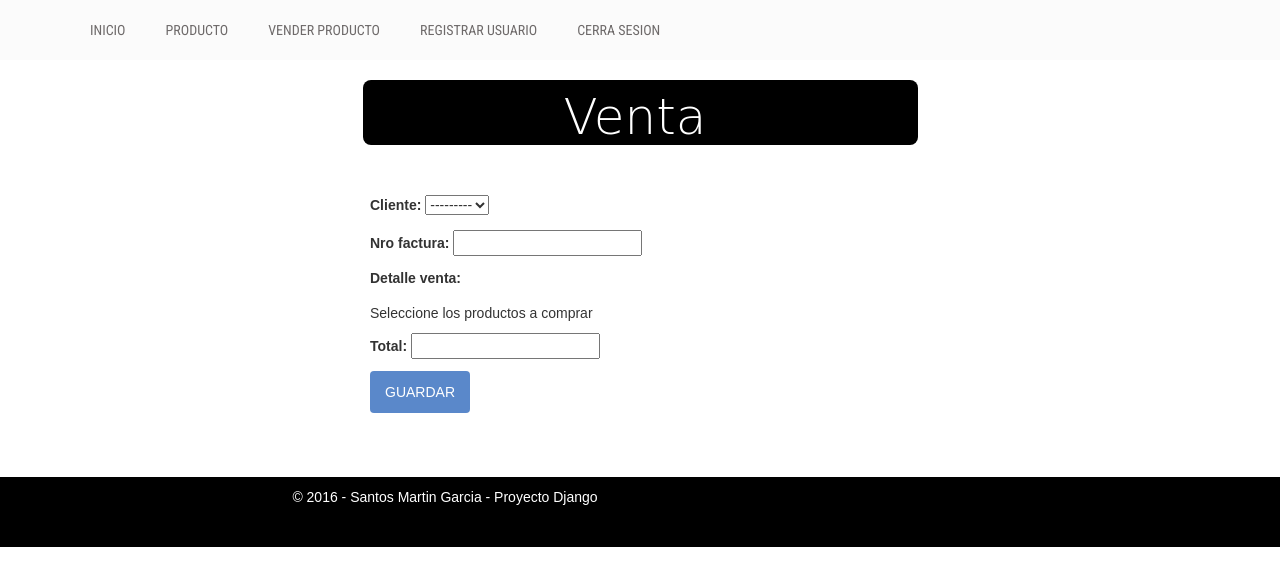
After one commit to santosdmg/proyectdjangosisvent, a Django app: page /Venta/nuevo/ in a window 1280 px wide. The commit adds this page. Shown: the top 586 px of the page. Run offline with Django 3.2, Linux system fonts and the light colour scheme; the visitor is signed in with stand-in values (Sample User, id 1); data that the repository does not hold is empty; parts of the project's set-up code (start-up, migrations or seed data) failed here and were passed over; some libraries are stand-ins or nearby versions.

Commit message:
restriccion de usuarios y venta.

```diff
--- a/blogventas/forms.py
+++ b/blogventas/forms.py
@@ -1,5 +1,5 @@
 from django import forms
-from .models import Producto, Marca
+from .models import Producto, Marca, Venta
 from django.contrib.auth.models import User, Permission
 from django.contrib.auth.forms import UserCreationForm
 
@@ -34,3 +34,13 @@ class frmMarca(forms.ModelForm):
     class Meta:
         model = Marca
         fields= ('descripcion',)
+
+class frmVenta(forms.ModelForm):
+    class Meta:
+        model = Venta
+        fields = ('cliente','nro_factura', 'detalle_venta', 'total'  )
+    def __init__ (self, *args, **kwargs):
+        super (frmVenta, self).__init__(*args, **kwargs)
+        self.fields['detalle_venta'].widget = forms.widgets.CheckboxSelectMultiple()
+        self.fields['detalle_venta'].help_text = "Seleccione los productos a comprar"
+        self.fields['detalle_venta'].queryset = Producto.objects.all()
--- a/blogventas/templates/blogventas/base2.html
+++ b/blogventas/templates/blogventas/base2.html
@@ -12,7 +12,7 @@
           <link href='http://fonts.googleapis.com/css?family=Titillium+Web:400,200,300,700,600' rel='stylesheet' type='text/css'>
           <link href='http://fonts.googleapis.com/css?family=Roboto+Condensed:400,700,300' rel='stylesheet' type='text/css'>
           <link href='http://fonts.googleapis.com/css?family=Raleway:400,100' rel='stylesheet' type='text/css'>
-          <script src="https://maxcdn.bootstrapcdn.com/bootstrap/3.3.7/js/bootstrap.min.js"></script>
+
           <!-- Bootstrap -->
           <link rel="stylesheet" href="{%static 'css/bootstrap.min.css'%}">
 
@@ -41,10 +41,8 @@
                          <li ><a href="{%url 'inicio'%}">Inicio</a></li>
                          {% if user.is_authenticated %}
                          <li><a href="{%url 'lista_productos'%}">Producto</a></li>
-                         <li><a href="#">Single product</a></li>
-                         <li><a href="#">Cart</a></li>
-                         <li><a href="#">Checkout</a></li>
-                         <li><a href="#">Category</a></li>
+                         <li><a href="{%url 'ventaN'%}">Vender Producto</a></li>
+                         <li><a href="{%url 'crear_Us'%}">Registrar Usuario</a></li>
                          <li><a href="{%url 'logout_Us'%}">Cerra sesion</a></li>
                          {% else %}
                          <li><a href="{%url 'login_Us'%}">Iniciar Sesion</a></li>
@@ -85,11 +83,9 @@
     </div> <!-- End footer bottom area -->
 
 
-     <!-- Latest jQuery form server -->
-        <script src="https://code.jquery.com/jquery.min.js"></script>
-
-        <!-- Bootstrap JS form CDN -->
-        <script src="http://maxcdn.bootstrapcdn.com/bootstrap/3.2.0/js/bootstrap.min.js"></script>
+      <!-- jQuery and Bootstrap's JavaScript-->
+    <script src="https://ajax.googleapis.com/ajax/libs/jquery/1/jquery.min.js"></script>
+    <script src="https://maxcdn.bootstrapcdn.com/bootstrap/latest/js/bootstrap.js"></script>
 
         <!-- jQuery sticky menu -->
         <script src="{% static 'js/owl.carousel.min.js'%}"></script>
@@ -107,4 +103,7 @@
 
       </body>
 
+{% block js %}
+
+                            {% endblock %}
 </html>
--- a/blogventas/templates/blogventas/lista_producto.html
+++ b/blogventas/templates/blogventas/lista_producto.html
@@ -25,7 +25,7 @@
               <div style='height:300px' class="product-f-image">
                 <img src='{{post.imagen.url}}' class="img-responsive" style='height:300px'/>
                 <div class="product-hover">
-                                       <a href="#" class="add-to-cart-link"><i class="fa fa-shopping-cart"></i> Comprar</a>
+
                                        <a href="{% url 'detalle' pk=post.pk%}" class="view-details-link"><i class="fa fa-link"></i> Ver detalle</a>
                                    </div>
               </div>
--- /dev/null
+++ b/blogventas/templates/blogventas/nueva_marca.html
@@ -0,0 +1,5 @@
+ <form method="POST" class="post-form">
+ {% csrf_token %}
+ {{ formM.as_p }}
+ <button type="submit" class="btn">Guardar</button>
+ </form>
--- a/blogventas/templates/blogventas/post_detail.html
+++ b/blogventas/templates/blogventas/post_detail.html
@@ -14,7 +14,7 @@
     <div class="col-md-5">
       <img src='{{post.imagen.url}}' class="img-responsive" style='width:362px;height:300px'/>
       <div class="product-carousel-price">
-                          <ins>Q. {{ post.precio}}<a class="btn" style="font-size: 25px;" href="#"><span class="glyphicon glyphicon-shopping-cart"></span></a>
+                          <ins>Q. {{ post.precio}}
                             {% if user.is_authenticated %}
                              <a class="btn" style="font-size: 25px;" href="{%url 'post_editar' pk=post.pk%}"><span class="glyphicon glyphicon-pencil"></span></a>
                             {% endif %}
--- a/blogventas/templates/blogventas/productos.html
+++ b/blogventas/templates/blogventas/productos.html
@@ -38,7 +38,7 @@
 		            <td>{{ post.existencia }}</td>
 		            <td align="center">
 		            <a class="btn" href="{% url 'post_editar' pk=post.pk%}"><span class="glyphicon glyphicon-refresh"></span></a>
-		            <a class="btn" href="#"><span class="glyphicon glyphicon-remove"></span></a>
+		            <a class="btn" href="{% url 'eliminarP' pk=post.pk%}"><span class="glyphicon glyphicon-remove"></span></a>
 		            </td>
 		        </tr>
 
--- /dev/null
+++ b/blogventas/templates/blogventas/venta.html
@@ -0,0 +1,37 @@
+{% extends 'blogventas/base2.html' %}
+{% block titulo %}
+<title>Nuevo producto</title>
+{% endblock %}
+{% block titulopagina %}
+<style type="text/css">
+  .encform{
+   border-radius: 8px;
+   background: #000;
+   color: #ffffff;
+   padding-top:10px;
+   padding-right:10px;
+   padding-right: 10px;
+   text-align: center;
+   font-family: 'Kaushan Script', cursive;
+ }
+</style>
+<div class="row">
+  <div class="col-md-3">
+  </div>
+  <div class="col-md-6">
+    <h2 class="section-title encform">Venta</h2>
+  </div>
+</div>
+{% endblock %}
+{% block content %}
+ <div class="col-md-3">
+  </div>
+  <div class="col-md-6">
+   <form method="POST" class="post-form" enctype="multipart/form-data">{% csrf_token %}
+   {{formM.as_p}}
+
+          <button type="submit" class="btn">Guardar</button>
+   </form>
+  </div>
+
+{% endblock %}
--- a/blogventas/templates/usuario/nuevo_usuario.html
+++ b/blogventas/templates/usuario/nuevo_usuario.html
@@ -1,4 +1,4 @@
-{% extends 'blogventas/base.html'%}
+{% extends 'blogventas/base2.html'%}
 {% block titulo %}
 <title>Registrar usuario</title>
 {% endblock %}
@@ -8,7 +8,7 @@
 <style>
  .encform{
    border-radius: 8px;
-   background: #4d5063;
+   background: #000;
    color: #ffffff;
    padding: 10px;
    text-align: center;
@@ -24,7 +24,7 @@
    padding-bottom: 20px;
  }
  .btnreg{
-   background: #4d5063;
+   background: #000;
    color: #ffffff;
    font-family: 'Kaushan Script', cursive;
    font-size: 25px;
--- a/blogventas/urls.py
+++ b/blogventas/urls.py
@@ -8,7 +8,11 @@ urlpatterns = [
     url(r'^post/(?P<pk>[0-9]+)/$', views.post_detail, name='detalle'),
     url(r'^post/(?P<pk>[0-9]+)/editar/$', views.post_edit, name='post_editar'),
     url(r'^Producto/nuevo/$', views.nuevo_producto, name='prodN'),
+    url(r'^eliminar/(?P<pk>[0-9]+)/$', views.del_product, name='eliminarP'),
     url(r'^Marca/nuevo/$', views.nueva_marca, name='marcaN'),
+    url(r'^Venta/nuevo/$', views.vent, name='ventaN'),
+    url(r'^Generar/Factura/(?P<pk>[0-9]+)/$', views.venta_nueva, name='genFactura'),
+    url(r'^factura/buscar_cliente$', views.buscarCliente),
     url(r'^usuario/nuevo/$', views.nuevo_usuario, name='crear_Us'),
     url(r'^usuario/login/$', views.login_usuario, name='login_Us'),
     url(r'^usuario/salir/$', views.cerrar_sesion, name='logout_Us'),
--- a/blogventas/views.py
+++ b/blogventas/views.py
@@ -1,20 +1,24 @@
 from django.shortcuts import render
 from django.shortcuts import render, redirect, render_to_response
 from django.utils import timezone
-from .models import Producto
-from .forms import RegistrarUs, ProductoN, frmMarca
-from django.http import HttpResponseRedirect
+from .models import Producto, Cliente, Venta, Detalle_venta
+from .forms import RegistrarUs, ProductoN, frmMarca, frmVenta
+from django.http import HttpResponseRedirect, HttpResponse
 from django.core.context_processors import csrf
 
 from django.contrib.auth.forms import AuthenticationForm
 from django.contrib.auth import login, authenticate, logout
+from django.contrib.auth.decorators import login_required, permission_required
 from django.contrib import messages
 from django.shortcuts import render, get_object_or_404
+from django.core import serializers
+import json
 
 # Create your views here.
 
 #Para regustrar los usuarios
-
+#@login_required(login_url = '/usuario/login/')
+@permission_required('auth.add_user', login_url = '/')
 def nuevo_usuario(request):
     if request.method == 'POST':
         formulario = RegistrarUs(request.POST)
@@ -28,7 +32,7 @@ def nuevo_usuario(request):
 #Para iniciar sesion
 def login_usuario(request):
     if not request.user.is_anonymous():
-        return redirect('blogproyect.views.lista_recetas')
+        return redirect('blogventas.views.lista_producto')
     if request.method=='POST':
         formulariologin = AuthenticationForm(request.POST)
         if formulariologin.is_valid:
@@ -57,12 +61,14 @@ def login_usuario(request):
     return render(request,'usuario/login.html', {'formulariologin' : formulariologin})
 
 #cerrar sesion
-
+@login_required(login_url = '/usuario/login/')
 def cerrar_sesion(request):
     logout(request)
     return redirect('blogventas.views.lista_producto')
 
 #Nuevo Producto
+@login_required(login_url = '/usuario/login/')
+@permission_required('blogventas.add_producto', login_url = '/')
 def nuevo_producto(request):
     if request.method == "POST":
         form = ProductoN(request.POST, request.FILES or None)
@@ -75,6 +81,8 @@ def nuevo_producto(request):
     return render(request,'blogventas/nuevo_producto.html', {'form' : form})
 
 #editar producto
+@login_required(login_url = '/usuario/login/')
+@permission_required('blogventas.change_producto', login_url = '/')
 def post_edit(request, pk):
     post = get_object_or_404(Producto, pk=pk)
     if request.method == "POST":
@@ -88,14 +96,17 @@ def post_edit(request, pk):
     return render(request, 'blogventas/post_edit.html', {'form': form})
 
 #eliminar producto
+@login_required(login_url = '/usuario/login/')
+@permission_required('blogventas.delete_producto', login_url = '/')
 def del_product(request, pk=None):
     instance = get_object_or_404(Producto, pk=pk)
     instance.delete()
     redirect('blogventas.views.lista_producto')
-    return render(request, 'blogventas/producto.html')
-     #return HttpResponseRedirect('/lista/productos')
+    return HttpResponseRedirect('/lista/productos')
 
-
+#Ingreso de la marca
+@login_required(login_url = '/usuario/login/')
+@permission_required('blogventas.add_marca', login_url = '/')
 def nueva_marca(request):
     if request.method == "POST":
         formM = frmMarca(request.POST)
@@ -104,9 +115,86 @@ def nueva_marca(request):
             post.save()
     else:
         formM = frmMarca()
-    return render(request,'blogventas/nuevo_producto.html', {'formM' : formM})
+    return render(request,'blogventas/nueva_marca.html', {'formM' : formM})
 
 
+#venta
+def venta_nueva(request, pk):
+    post = get_object_or_404(Producto, pk=pk)
+    return render(request, 'blogventas/nueva_venta.html',{'post': post})
+    form = None
+    if request.method == "POST":
+        sid = transaction.savepoint()
+        try:
+            proceso = json.loads(request.POST.get('proceso'))
+
+            if 'numero' not in proceso:
+                msg = 'Ingrese numero de factura'
+                raise Exception(msg)
+            if 'idprod' not in proceso:
+                msg = 'seleccione un producto'
+                raise Exception(msg)
+            if 'cantidad' not in proceso:
+                msg = 'ingrese una cantidad'
+                raise Exception(msg)
+            if 'idprod' not in proceso:
+                msg = 'seleccione un producto'
+                raise Exception(msg)
+            if 'clienProv' not in proceso:
+                msg = 'El cliente no ha sido seleccionado'
+                raise Exception(msg)
+
+            crearfactura = Venta(
+                cliente = Cliente.objects.get(id= proceso['clienProv']),
+                nro_factura = proceso['numero'],
+                total = proceso['total']
+                )
+            crearfactura.save()
+
+            crearDetalle =  Detalle_venta(
+                producto = Producto.objects.get(id = proceso['idprod']),
+                venta =  crearfactura,
+                cantidad = proceso['cantidad'],
+                subtotal = proceso['subtotal']
+                )
+            crearDetalle.save()
+
+            messages.success(
+                request, 'La venta se ha realizado satisfactoriamente')
+        except e:
+            try:
+                transaction.savepoint_rollback(sid)
+            except:
+                pass
+            messages.error(request, e)
+
+    return render(request, 'blogventas/nueva_venta.html', {'form' : form},  context_instance=RequestContext(request))
+
+#buscar cliente
+def buscarCliente(request):
+    idCliente = request.GET.get('nit')
+    cliente = Cliente.objects.filter(nit__contains=idCliente)
+    data = serializers.serialize(
+        'json', cliente, fields=('nit', 'nombres', 'apellidos', 'direccion'))
+    return HttpResponse(data, content_type='application/json')
+
+
+#venta normal
+@login_required(login_url = '/usuario/login/')
+@permission_required('blogventas.add_venta', login_url = '/')
+def vent(request):
+    if request.method == "POST":
+        formM = frmVenta(request.POST)
+        if formM.is_valid():
+            venta = Venta.objects.create(cliente= formM.cleaned_data['cliente'],nro_factura=formM.cleaned_data['nro_factura'], total = formM.cleaned_data['total'])
+            for producto_id in request.POST.getlist('detalle_venta'):
+                det = Detalle_venta(producto_id= producto_id, venta_id=venta.id)
+                det.save()
+                messages.add_message(request, messages.SUCCESS, 'venta realizada Exitosamente')
+                return redirect('blogventas.views.lista_producto')
+    else:
+        formM = frmVenta()
+    return render(request,'blogventas/venta.html', {'formM' : formM})
 
 
 
@@ -115,7 +203,10 @@ def lista_producto(request):
     posts = Producto.objects.all
     return render(request, 'blogventas/lista_producto.html',{'posts': posts})
 
+
+
 #lista general de productos
+@login_required(login_url = '/usuario/login/')
 def lista_gen_producto(request):
     posts = Producto.objects.all
     return render(request, 'blogventas/productos.html',{'posts': posts})
```
Also changed, not shown: blogventas/models.py (+4 -3 lines), blogventas/templates/blogventas/nueva_venta.html (added, +260 -0 lines), blogventas/templates/blogventas/nuevo_producto.html (+7 -1 lines), blogventas/migrations/0001_initial.py, blogventas/migrations/0002_venta_detalle_venta.py (added), blogventas/migrations/0003_auto_20161030_0648.py (deleted), blogventas/migrations/0003_cliente_direccion.py, blogventas/migrations/0004_auto_20161123_0312.py (added).
